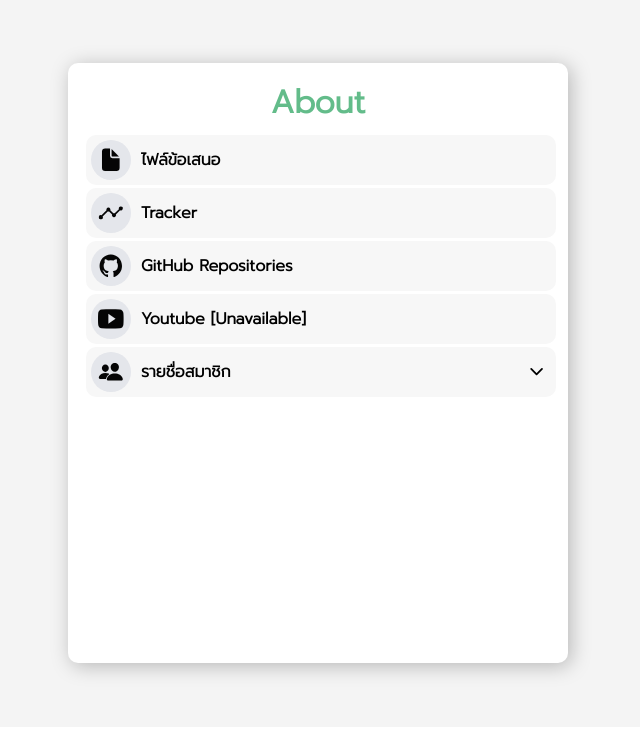
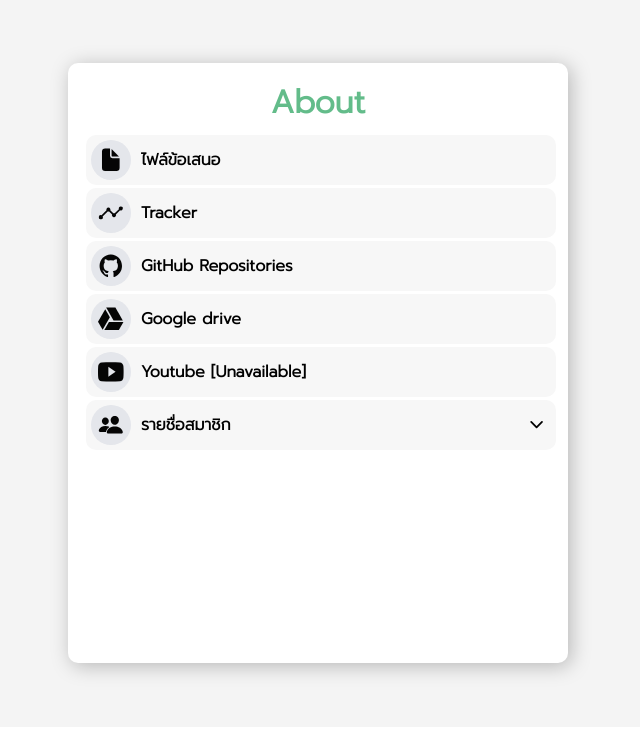
Before and after one commit to yoki31/FPPY.github.io, a Django app: page / in a window 1280 px wide. Shown: the part 66-800 px from the top of the page, without its empty margins (322-962 px from the left). Run offline with Django 3.2, Linux system fonts and the light colour scheme.

Commit message:
change maps size and add google drive

```diff
--- a/doctors/templates/doctors/about.html
+++ b/doctors/templates/doctors/about.html
@@ -32,6 +32,15 @@
                         <ion-icon name="logo-github"></ion-icon>
                     </div>
                     <h4>GitHub Repositories</h4>
+                    </div>
+                </a>
+
+                <a href ="https://drive.google.com/drive/folders/1AQzEgS4ifIzF-jJjYpaP7zjrj3xLC2dA?usp=sharing" class="content-item">
+                    <div class="box-l">
+                    <div class="bg-icon">
+                        <ion-icon src="{% static 'svg/google-drive.svg' %}"></ion-icon>
+                    </div>
+                    <h4>Google drive</h4>
                     </div>
                 </a>
 
--- a/doctors/templates/doctors/maps.html
+++ b/doctors/templates/doctors/maps.html
@@ -3,5 +3,6 @@
 
 {% block content %}
     <!--<h1>แผนที่</h1>-->
-    <iframe src="https://www.google.com/maps/embed?pb=!1m18!1m12!1m3!1d3870.063809542476!2d100.61282171465808!3d14.073409290139894!2m3!1f0!2f0!3f0!3m2!1i1024!2i768!4f13.1!3m3!1m2!1s0x30e27f8b5240581d%3A0xecfc2bf4fa4f2a60!2z4LmC4Lij4LiH4Lie4Lii4Liy4Lia4Liy4Lil4LiY4Lij4Lij4Lih4Lio4Liy4Liq4LiV4Lij4LmM4LmA4LiJ4Lil4Li04Lih4Lie4Lij4Liw4LmA4LiB4Li14Lii4Lij4LiV4Li0!5e0!3m2!1sth!2sth!4v1633701867623!5m2!1sth!2sth" width="600" height="450" style="border:0;" allowfullscreen="" loading="lazy"></iframe>
+    <!--<iframe src="https://www.google.com/maps/embed?pb=!1m18!1m12!1m3!1d3870.063809542476!2d100.61282171465808!3d14.073409290139894!2m3!1f0!2f0!3f0!3m2!1i1024!2i768!4f13.1!3m3!1m2!1s0x30e27f8b5240581d%3A0xecfc2bf4fa4f2a60!2z4LmC4Lij4LiH4Lie4Lii4Liy4Lia4Liy4Lil4LiY4Lij4Lij4Lih4Lio4Liy4Liq4LiV4Lij4LmM4LmA4LiJ4Lil4Li04Lih4Lie4Lij4Liw4LmA4LiB4Li14Lii4Lij4LiV4Li0!5e0!3m2!1sth!2sth!4v1633701867623!5m2!1sth!2sth" width="600" height="450" style="border:0;" allowfullscreen="" loading="lazy"></iframe>-->
+    <iframe src="https://www.google.com/maps/embed?pb=!1m14!1m8!1m3!1d7740.127628910771!2d100.61501!3d14.073409!3m2!1i1024!2i768!4f13.1!3m3!1m2!1s0x0%3A0xecfc2bf4fa4f2a60!2z4LmC4Lij4LiH4Lie4Lii4Liy4Lia4Liy4Lil4LiY4Lij4Lij4Lih4Lio4Liy4Liq4LiV4Lij4LmM4LmA4LiJ4Lil4Li04Lih4Lie4Lij4Liw4LmA4LiB4Li14Lii4Lij4LiV4Li0!5e0!3m2!1sth!2sth!4v1634999747037!5m2!1sth!2sth" width="800" height="600" style="border:0;" allowfullscreen="" loading="lazy"></iframe>
 {% endblock %}
--- a/doctors/urls.py
+++ b/doctors/urls.py
@@ -4,6 +4,6 @@ from . import views
 app_name="doctors"
 urlpatterns = [
     path('', views.index, name="index"),
-    path('/maps', views.maps, name="maps"),
-    path('/project_requirement', views.project_requirement, name="project_requirement"),
+    path('maps', views.maps, name="maps"),
+    path('project_requirement', views.project_requirement, name="project_requirement"),
 ]
```
Also changed, not shown: static/svg/google-drive.svg (added), static/svg/symbol-defs.svg (added).
